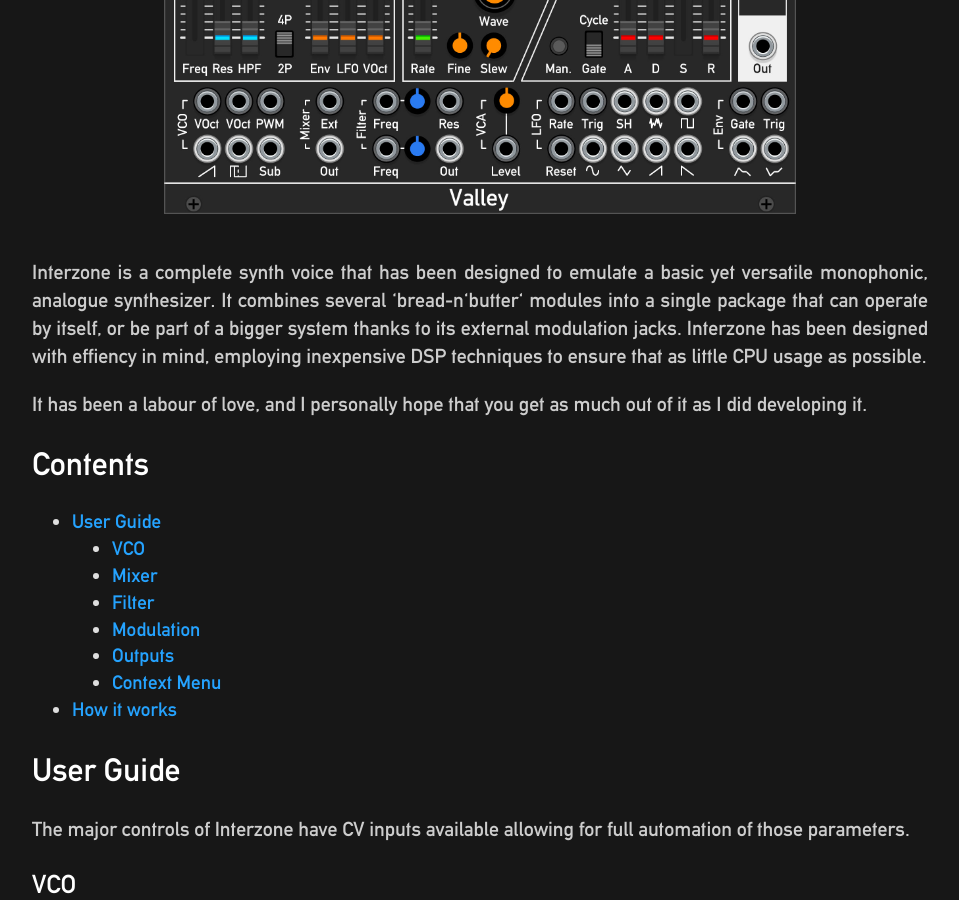
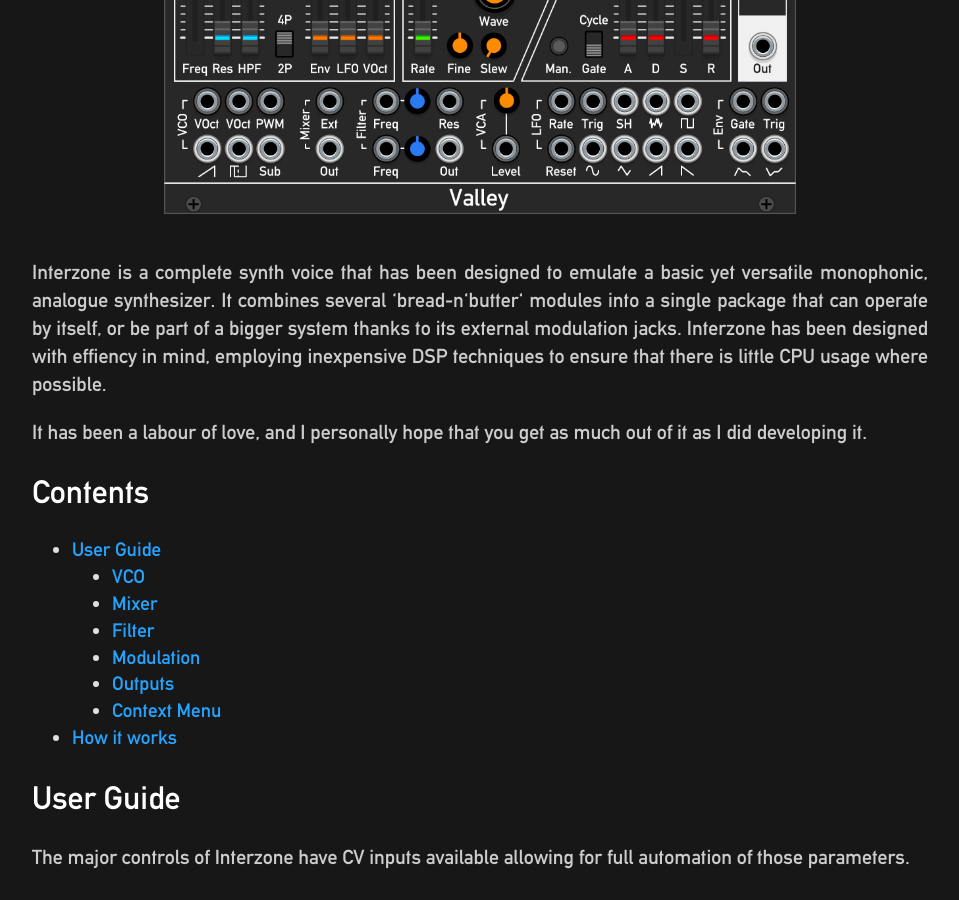
Before and after one commit to ValleyAudio/ValleyAudio.github.io, a Jekyll site: the page built from rack/interzone/interzone.html, in a window 1280 px wide and 900 px high, scrolled down 600 px. Shown: the whole window, without its empty margins (160-1119 px from the left). Built offline with Jekyll 4.4.1, drawn with Linux system fonts in a browser that asks for light colours.

Commit message:
Clarification

```diff
--- a/rack/interzone/interzone.html
+++ b/rack/interzone/interzone.html
@@ -11,7 +11,7 @@ title: Interzone
     <p>
         Interzone is a complete synth voice that has been designed to emulate a basic yet versatile monophonic, analogue synthesizer.
         It combines several 'bread-n'butter' modules into a single package that can operate by itself, or be part of a bigger system thanks to its external modulation jacks.
-        Interzone has been designed with effiency in mind, employing inexpensive DSP techniques to ensure that as little CPU usage as possible.
+        Interzone has been designed with effiency in mind, employing inexpensive DSP techniques to ensure that there is little CPU usage where possible.
 
     </p>
     <p>
```
